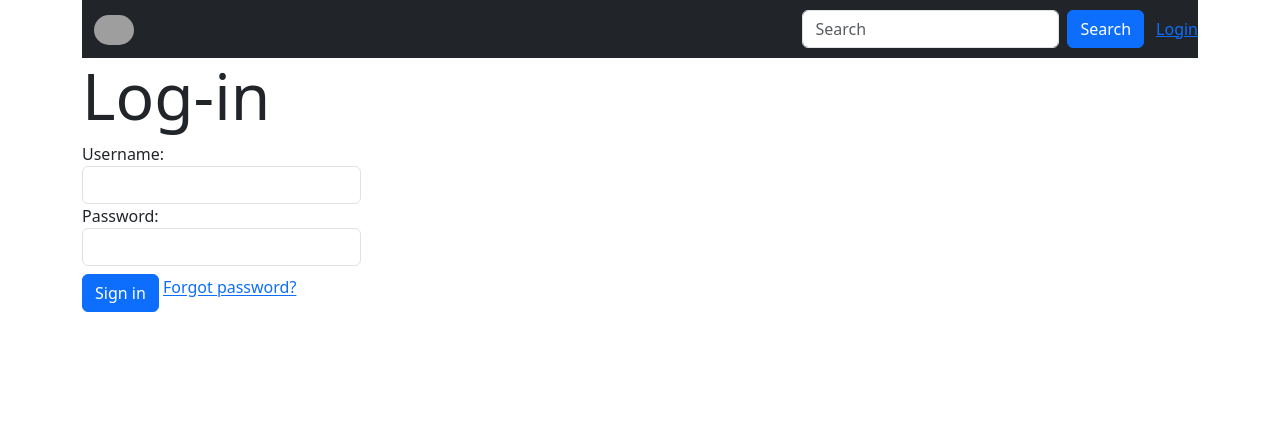
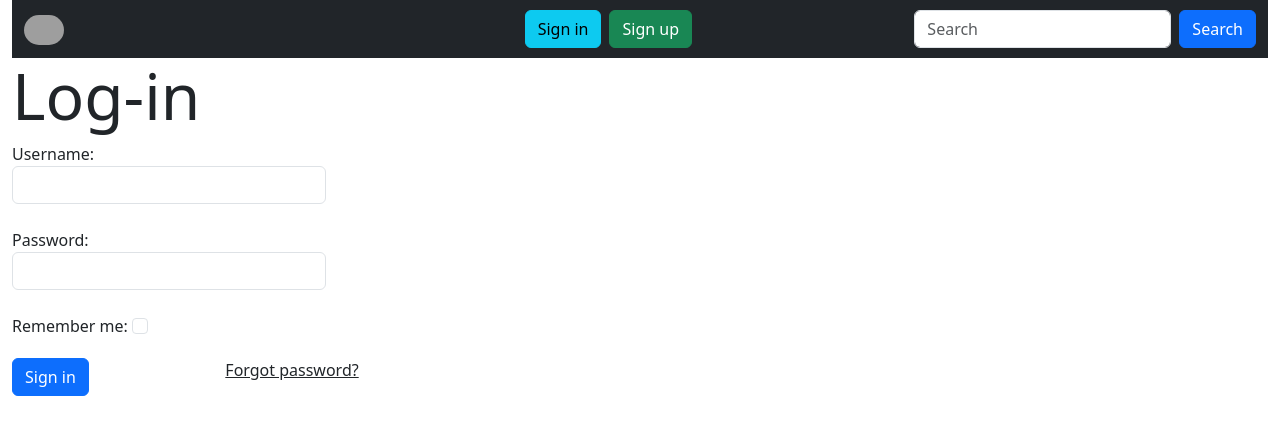
Before and after one commit to sergey-vernyk/OnlineShop, a Django app: page /accounts/login/ in a window 1280 px wide. Shown: the top 435 px of the page. Run offline with Django 4.2, Linux system fonts and the light colour scheme; data that the repository does not hold is empty; some libraries are stand-ins or nearby versions; grey boxes are pictures that could not be loaded.

Commit message:
Updated base.html. Updated LoginForm: added remember field. Updated login.html. Updated LoginUserView: override form_valid method.

```diff
--- a/internet_shop/int_shop/account/forms.py
+++ b/internet_shop/int_shop/account/forms.py
@@ -7,8 +7,10 @@ class LoginForm(AuthenticationForm):
     """
     Форма для входа пользователя на сайт
     """
-    username = forms.CharField(max_length=50, widget=forms.TextInput(attrs={'class': 'form-control w-25'}))
-    password = forms.CharField(widget=forms.PasswordInput(attrs={'class': 'form-control w-25'}))
+    username = forms.CharField(max_length=50, widget=forms.TextInput(attrs={'class': 'form-control w-25 mb-4'}))
+    password = forms.CharField(widget=forms.PasswordInput(attrs={'class': 'form-control w-25 mb-4'}))
+    remember = forms.BooleanField(widget=forms.CheckboxInput(attrs={'class': 'form-check-input mb-4'}),
+                                  label='Remember me', required=False)
 
 
 class UserPasswordChangeForm(PasswordChangeForm):
--- a/internet_shop/int_shop/account/templates/registration/login.html
+++ b/internet_shop/int_shop/account/templates/registration/login.html
@@ -10,13 +10,16 @@
             {% csrf_token %}
             {{ form.username.label_tag }} {{ form.username }}
             {{ form.password.label_tag }} {{ form.password }}
+            {{ form.remember.label_tag }} {{ form.remember }}
             {% if form.errors %}
                 <p>Your username and password didn't match. Please try again.</p>
             {% endif %}
-            <div class="row mb-4">
-                <div class="col">
-                    <button type="submit" class="btn btn-primary btn-block mt-2">Sign in</button>
-                    <a href="{% url 'password_reset' %}">Forgot password?</a>
+            <div class="row justify-content-start">
+                <div class="col-2">
+                    <button type="submit" class="btn btn-primary btn-block">Sign in</button>
+                </div>
+                <div class="col-2">
+                    <a class="link-dark" href="{% url 'password_reset' %}">Forgot password?</a>
                 </div>
             </div>
         </div>
--- a/internet_shop/int_shop/account/views.py
+++ b/internet_shop/int_shop/account/views.py
@@ -12,6 +12,16 @@ class LoginUserView(LoginView):
     Представление входа пользователя
     """
     form_class = LoginForm
+
+    def form_valid(self, form):
+        # если активна галочка "запомнить меня" - не выходить с системы до закрытия браузера
+        # работает не всегда корректно в некоторых браузерах
+        if form.cleaned_data.get('remember'):
+            self.request.session.set_expiry(0)
+        else:
+            self.request.session.set_expiry(1200)  # иначе выйти с системы через 20 минут
+        self.request.session.modified = True
+        return super().form_valid(form)
 
 
 class UserPasswordChangeView(PasswordChangeView):
--- a/internet_shop/int_shop/goods/templates/base.html
+++ b/internet_shop/int_shop/goods/templates/base.html
@@ -8,7 +8,7 @@
 </head>
 <body>
 
-<div class="container">
+<div class="container-fluid">
   <nav class="navbar navbar-expand-sm navbar-dark bg-dark">
     <div class="container-fluid">
       <a class="navbar-brand" href="{% url 'goods:product_list' %}">
@@ -27,17 +27,28 @@
         </li>
         {% endfor %}
       </ul>
+        {% if request.user.is_authenticated %}
+        <div class="d-flex flex-row">
+            <div class="p-2">
+                <p class="lead text-white text-decoration-underline mb-0">
+                    Hello, {{ request.user.first_name }}
+                </p>
+            </div>
+            <div class="p-2">
+                <a class="btn btn-info" role="button" href="{% url 'logout' %}">Logout</a>
+            </div>
+        </div>
+        {% else %}
+          <div class="btn-toolbar" role="toolbar">
+              <a class="btn btn-info me-2" role="button" href="{% url 'login' %}">Sign in</a>
+              <a class="btn btn-success" role="button" href="{% url 'register_user' %}">Sign up</a>
+          </div>
+        {% endif %}
       <form class="d-flex">
         <input class="form-control me-2" type="text" placeholder="Search">
         <button class="btn btn-primary" type="button">Search</button>
       </form>
     </div>
-  {% if request.user.is_authenticated %}
-    <a href="{% url 'logout' %}">Logout</a>
-  {% else %}
-     <a href="{% url 'login' %}">Login</a>
-  {% endif %}
-
   </nav>
   {% block content %}
   {% endblock %}
```
Lines whose indentation alone changed are shown as unchanged.
